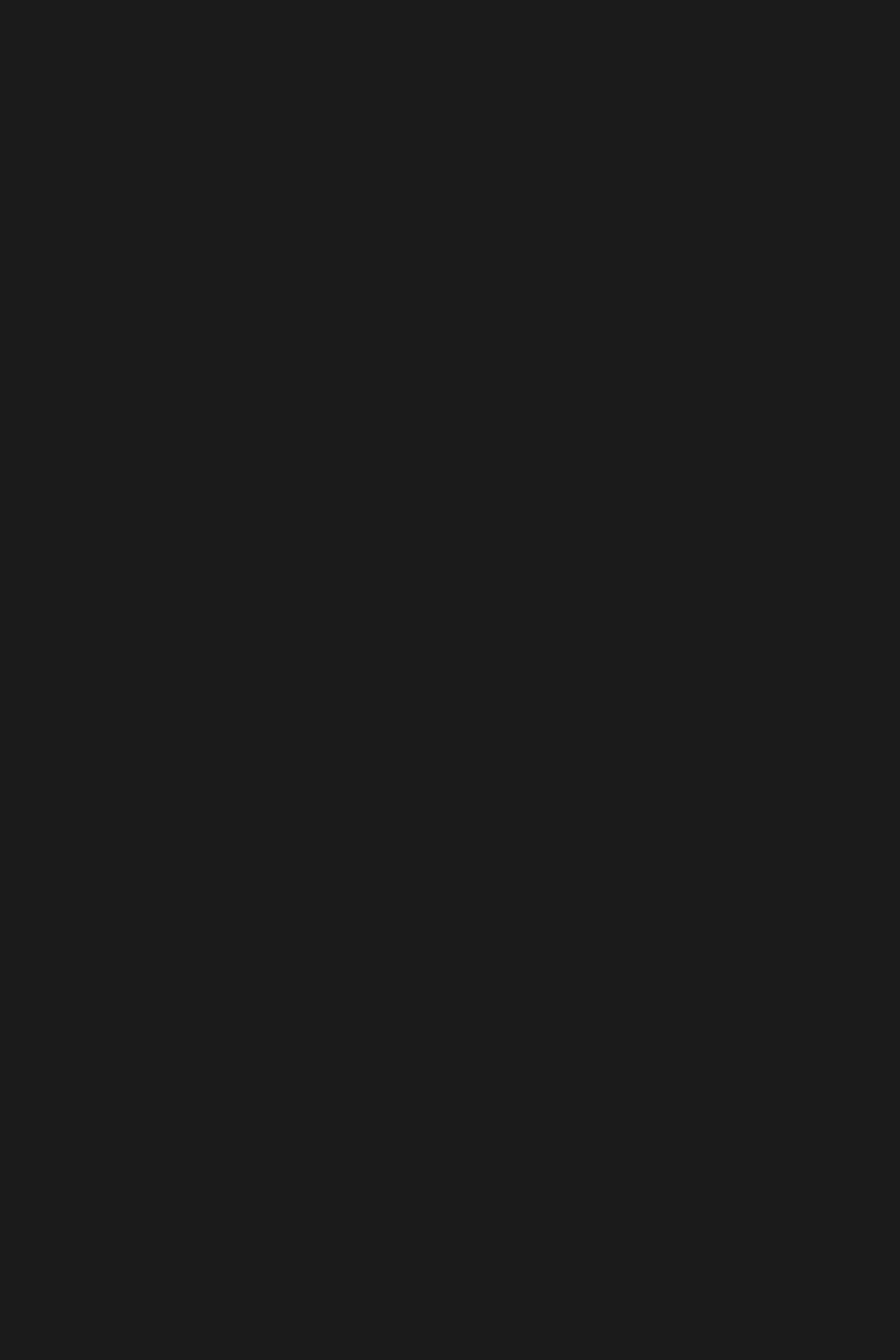
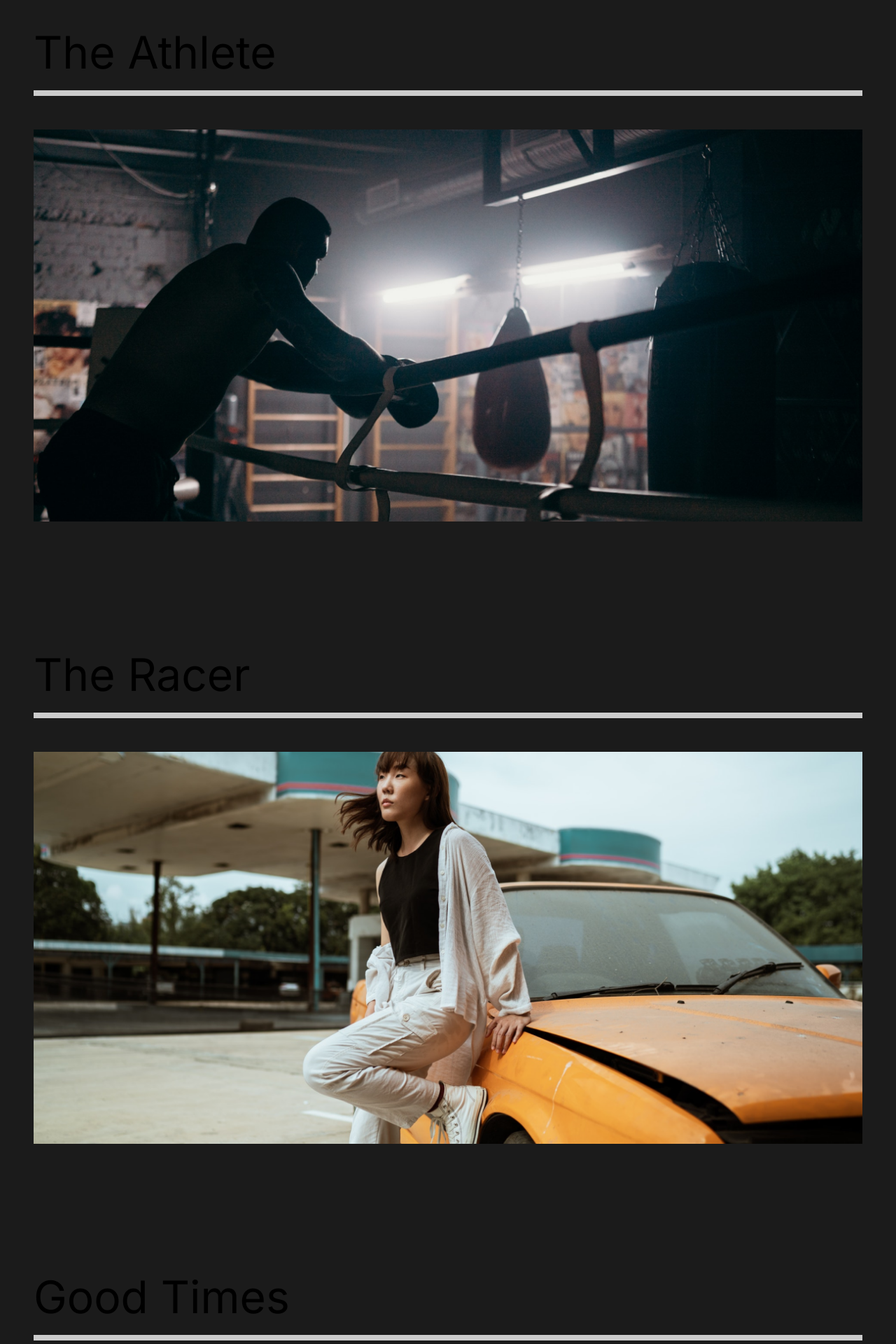
Before and after one commit to arshdeep4909/capture, a React (Create React App) app: page /work in a window 1280 px wide. Shown: the part 140-2060 px from the top of the page at 70% size. Before the commit the page ends 800 px from the top, so only its background shows below. Built offline with nearby package versions, Linux system fonts and the light colour scheme.

Commit message:
10. creating OurWork component.

```diff
--- a/src/components/Nav.jsx
+++ b/src/components/Nav.jsx
@@ -13,6 +13,7 @@
 
       <ul>
         <li>
+          {/* we use link and not 'a' because we are using react router  */}
           <Link to="/">1. About us</Link>
         </li>
         <li>
--- a/src/pages/OurWork.jsx
+++ b/src/pages/OurWork.jsx
@@ -1,11 +1,61 @@
 import React from "react";
+import styled from "styled-components";
+import { Link } from "react-router-dom";
+//images
+import athlete from "../img/athlete-small.png";
+import racer from "../img/theracer-small.png";
+import goodtimes from "../img/goodtimes-small.png";
 
 const OurWork = () => {
   return (
-    <div>
-      <h1> Our Work </h1>
-    </div>
+    <Work>
+      <Movie>
+        <h2>The Athlete</h2>
+        <div className="line"></div>
+        <Link>
+          <img src={athlete} alt="athlete" />
+        </Link>
+      </Movie>
+
+      <Movie>
+        <h2>The Racer</h2>
+        <div className="line"></div>
+        <Link>
+          <img src={racer} alt="racer" />
+        </Link>
+      </Movie>
+      <Movie>
+        <h2>Good Times</h2>
+        <div className="line"></div>
+        <Link>
+          <img src={goodtimes} alt="goodtimes" />
+        </Link>
+      </Movie>
+    </Work>
   );
 };
 
+const Work = styled.div`
+  min-height: 100vh;
+  overflow: hidden;
+  padding: 5rem 3rem;
+  h2 {
+    padding: 1rem 0rem;
+  }
+`;
+
+const Movie = styled.div`
+  padding-bottom: 10rem;
+  .line {
+    height: 0.5rem;
+    background: #cccccc;
+    margin-bottom: 3rem;
+  }
+  img {
+    width: 100%;
+    height: 70vh;
+    object-fit: cover;
+  }
+`;
+
 export default OurWork;
```
Also changed, not shown: 1 other file (tests, documents, lock files or other folders).
